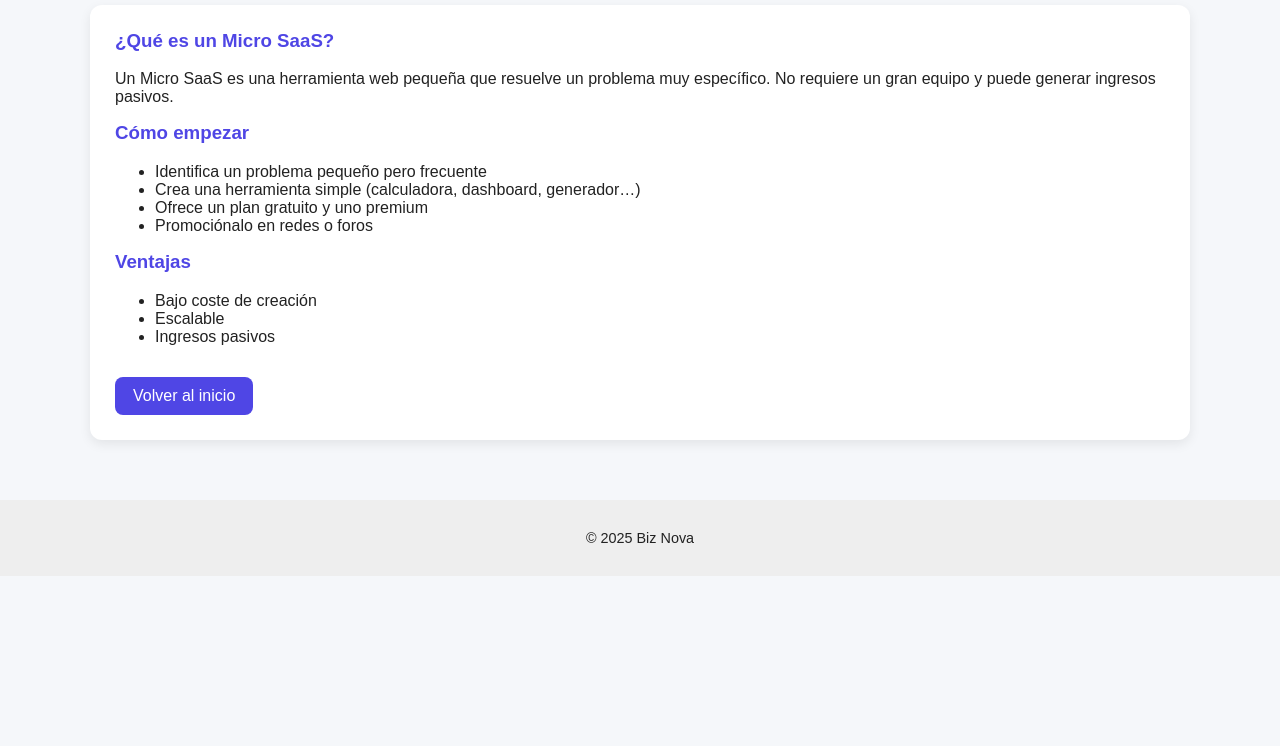
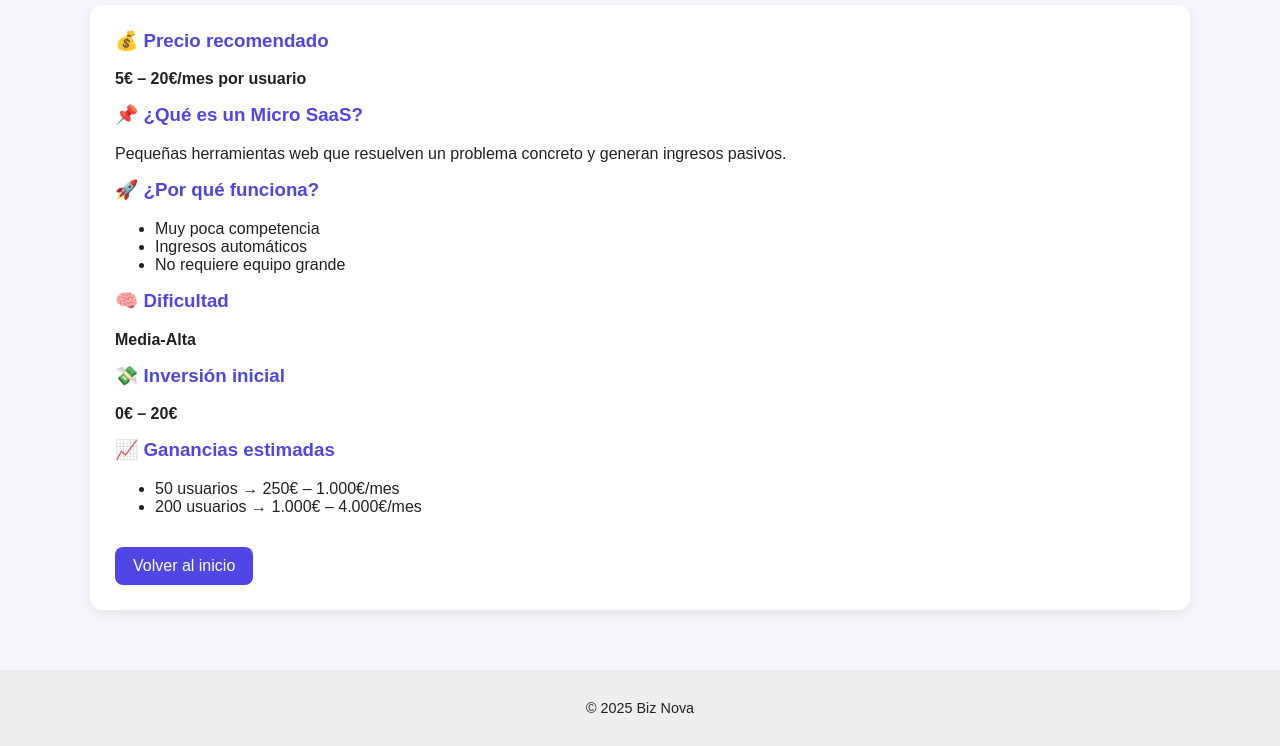
Before and after one commit to marcos-ia/BizNova, a plain HTML site: page ideas/microsaas.html in a window 1280 px wide. Shown: the part 366-1112 px from the top of the page. Before the commit the page ends 942 px from the top, so only its background shows below. Drawn offline with Linux system fonts and the light colour scheme; files that its build step writes are made by us from their sources.

Commit message:
Update microsaas.html

```diff
--- a/ideas/microsaas.html
+++ b/ideas/microsaas.html
@@ -14,34 +14,39 @@
 </header>
 
 <div class="container">
-    <h2 class="section-title">Micro SaaS — Herramientas digitales pequeñas</h2>
+    <h2 class="section-title">Micro SaaS — Herramientas Web</h2>
 
     <div class="card">
-        <h3>¿Qué es un Micro SaaS?</h3>
-        <p>Un Micro SaaS es una herramienta web pequeña que resuelve un problema muy específico. No requiere un gran equipo y puede generar ingresos pasivos.</p>
+        <h3>💰 Precio recomendado</h3>
+        <p><strong>5€ – 20€/mes por usuario</strong></p>
 
-        <h3>Cómo empezar</h3>
+        <h3>📌 ¿Qué es un Micro SaaS?</h3>
+        <p>Pequeñas herramientas web que resuelven un problema concreto y generan ingresos pasivos.</p>
+
+        <h3>🚀 ¿Por qué funciona?</h3>
         <ul>
-            <li>Identifica un problema pequeño pero frecuente</li>
-            <li>Crea una herramienta simple (calculadora, dashboard, generador…)</li>
-            <li>Ofrece un plan gratuito y uno premium</li>
-            <li>Promociónalo en redes o foros</li>
+            <li>Muy poca competencia</li>
+            <li>Ingresos automáticos</li>
+            <li>No requiere equipo grande</li>
         </ul>
 
-        <h3>Ventajas</h3>
+        <h3>🧠 Dificultad</h3>
+        <p><strong>Media-Alta</strong></p>
+
+        <h3>💸 Inversión inicial</h3>
+        <p><strong>0€ – 20€</strong></p>
+
+        <h3>📈 Ganancias estimadas</h3>
         <ul>
-            <li>Bajo coste de creación</li>
-            <li>Escalable</li>
-            <li>Ingresos pasivos</li>
+            <li>50 usuarios → 250€ – 1.000€/mes</li>
+            <li>200 usuarios → 1.000€ – 4.000€/mes</li>
         </ul>
 
         <a href="../index.html" class="btn">Volver al inicio</a>
     </div>
 </div>
 
-<footer>
-    © 2025 Biz Nova
-</footer>
+<footer>© 2025 Biz Nova</footer>
 
 </body>
 </html>
```
